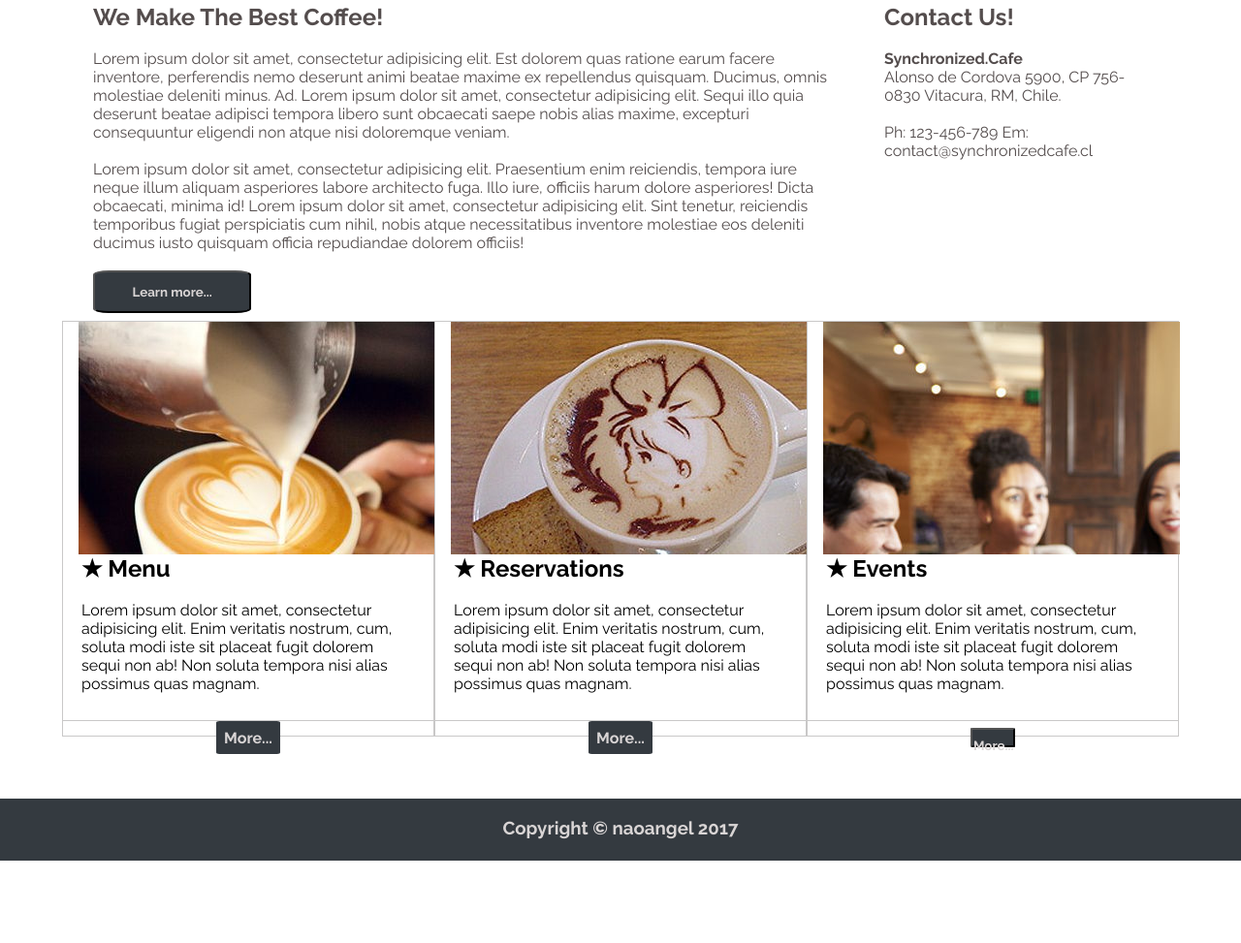
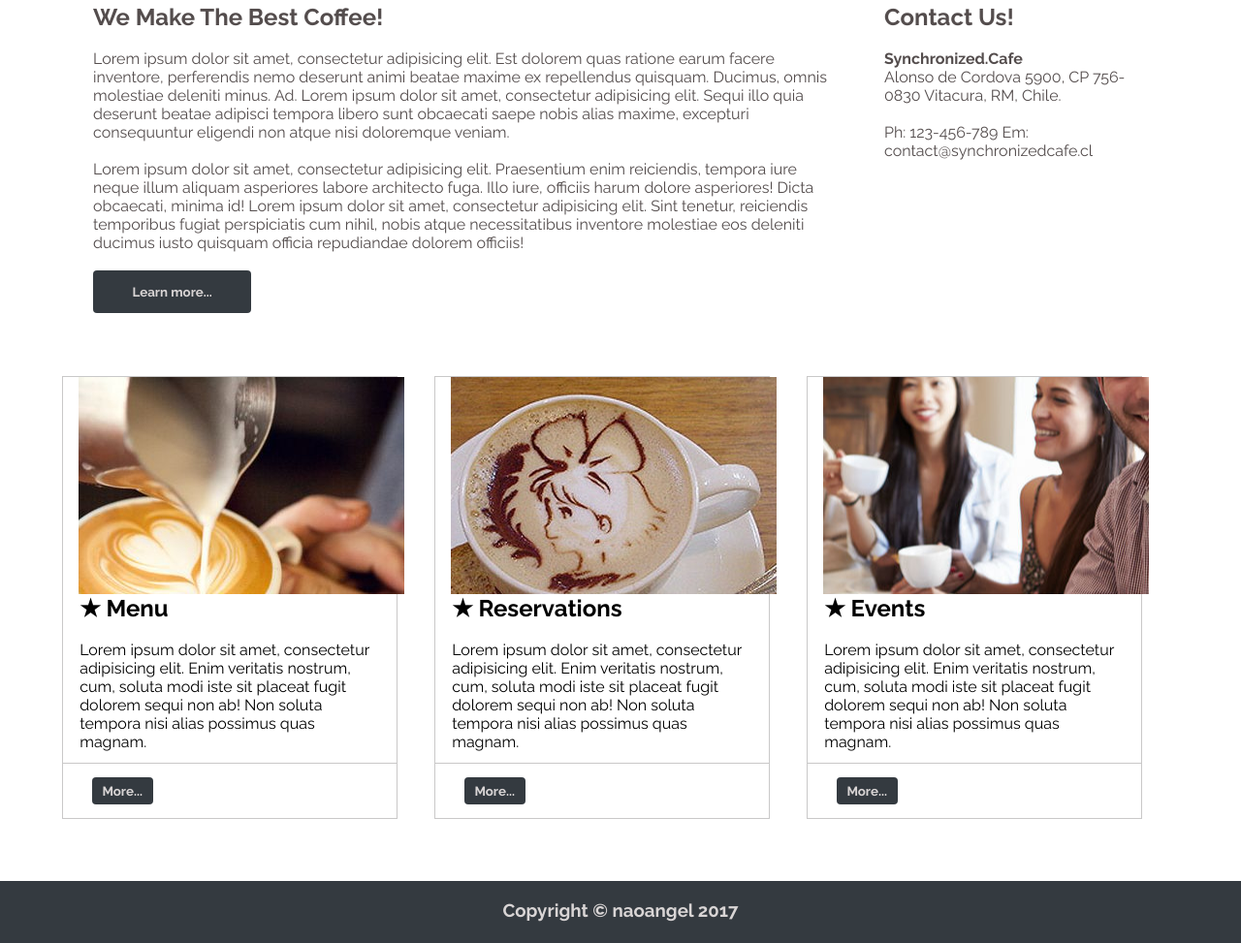
Before and after one commit to naoangel/responsive-cafe, a plain HTML site: page index.html in a window 1280 px wide. Shown: the part 429-1402 px from the top of the page at 97% size. Before the commit the page ends 1317 px from the top, so only its background shows below. Drawn offline with Linux system fonts and the light colour scheme.

Commit message:
listos los cuadros

```diff
--- a/assets/css/style.css
+++ b/assets/css/style.css
@@ -67,7 +67,8 @@ header {
 	height:15%;
 	width:20%;
 	background-color: #343A40;
-	border-radius:10%;
+	border-radius:4px;
+	border: none;
 }
 
 .btn a{
@@ -80,7 +81,8 @@ header {
 
 .boxes{
 	text-align: center;
-	height: 60%;
+	margin-top: 5%;
+	height: auto;
 }
 
 .txts{
@@ -91,6 +93,7 @@ header {
 	padding-left: 2em;*/
 }
 .box{
+	width: 90%;
 	border: 1px solid #C9C8C8;
 	text-align: center;
 
@@ -98,42 +101,53 @@ header {
 }
 
 .txts{
-	height:40%;
+	height:auto;
 	text-align: left;
+}
+
+.txts p{
+	padding-bottom: 4%;
 }
 
 .img1{
 	background-image: url(../img/aac522b4243c0458afb89e41d16eea96--coffee-drinks-coffee-cafe.jpg);
+	background-position: top;
 }
 
 .img2{
 	background-image: url(../img/bc142086f5f2e61f1e16bd95629170a8--studio-ghibli-coffee-break.jpg);
-
+	background-position: top;
 }
 
 .img3{
 	background-image: url(../img/Young-people-relaxing-in-a-coffee-shop.jpg);
+	background-position: center;
 }
 
+
 .img1, .img2, .img3{
-	height:15em;
-	width: 23em;
+	height:14em;
+	width: 21em;
 	margin-left: 1em;
+
 }
 .btns{
-	height: 30%;
+	height: auto;
 	border-top: 1px solid #C9C8C8;
-	padding-top: 2%;
+	padding: 4%;
 	vertical-align: auto;
+	text-align: left;
+
 }
 
 .btn2{
-	height:4%;
-	width:12%;
-	padding-top: 2%;
-	padding-bottom: 2%;
+	height:auto;
+	width:20%;
+	padding: 2%;
 	background-color: #343A40;
-	border-radius: 5%;
+	border-radius: 4px;
+	border:none;
+	margin-left: 5%;
 }
 
 .btn2 a{
@@ -150,7 +164,6 @@ footer{
 }
 
 footer h3{
-
 	text-align: center;
 	padding: 1em;
 	color: #D9D5D5;
--- a/index.html
+++ b/index.html
@@ -86,8 +86,8 @@
 
       <div class="row boxes">
 
-        <div class="col-4 box">
-
+        <div class="col-4">
+          <div class="box">
           <div class="img1"></div>
           <div class="txts">
             <h2>
@@ -99,18 +99,19 @@
             </p>
           </div>
           <div class="btns">
-            <butto class="btn2">
+            <button class="btn2">
               <a href="#">
                 More...
               </a>
             </button>
           </div>
+          </div>
         </div>
 
 
 
-        <div class="col-4 box">
-
+        <div class="col-4">
+          <div class="box">
           <div class="img2"></div>
           <div class="txts">
             <h2>
@@ -122,15 +123,17 @@
             </p>
           </div>
           <div class="btns">
-            <butto class="btn2">
+            <button class="btn2">
               <a href="#">
                 More...
               </a>
             </button>
           </div>
+          </div>
         </div>
 
-        <div class="col-4 box">
+        <div class="col-4">
+          <div class="box">
           <div class="img3"></div>
           <div class="txts">
             <h2>
@@ -149,6 +152,7 @@
             </button>
           </div>
         </div>
+      </div>
       </div>
     </div>
   </section>
```
